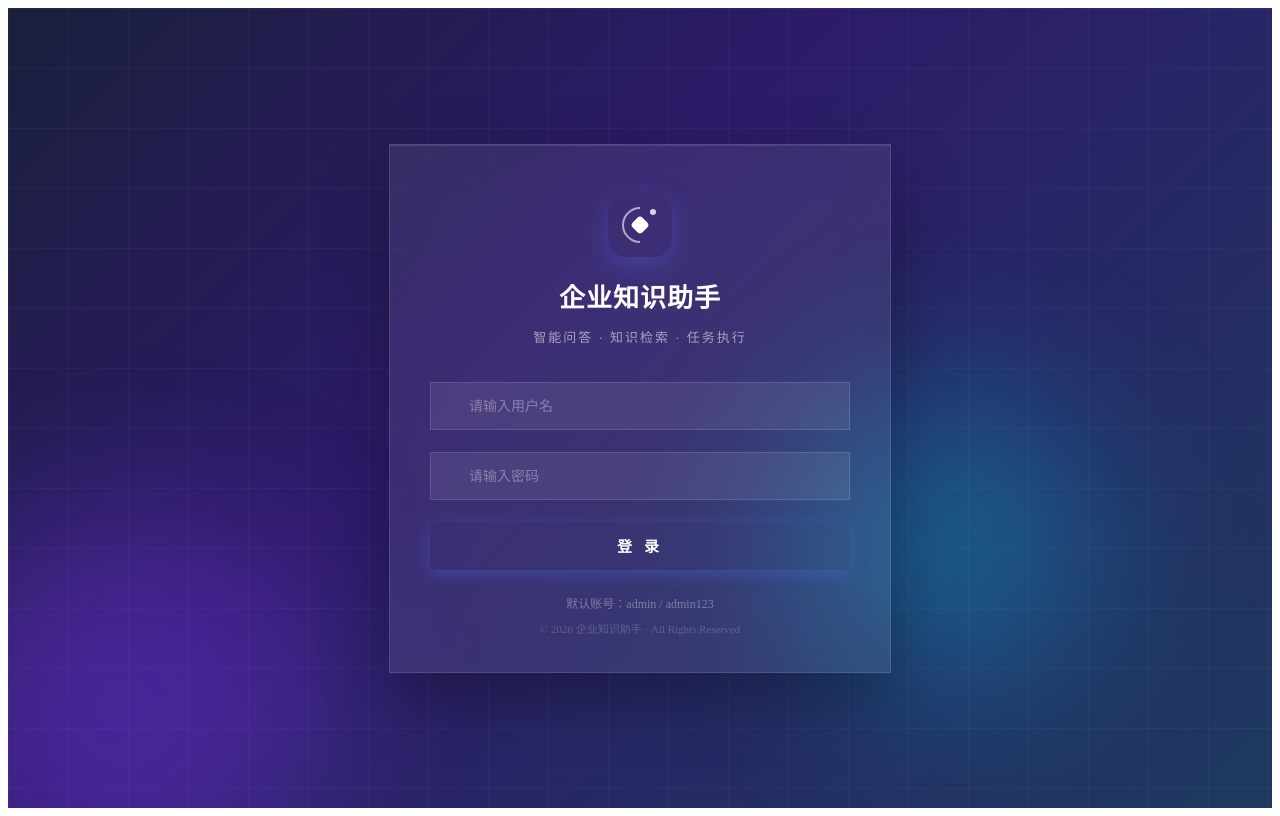
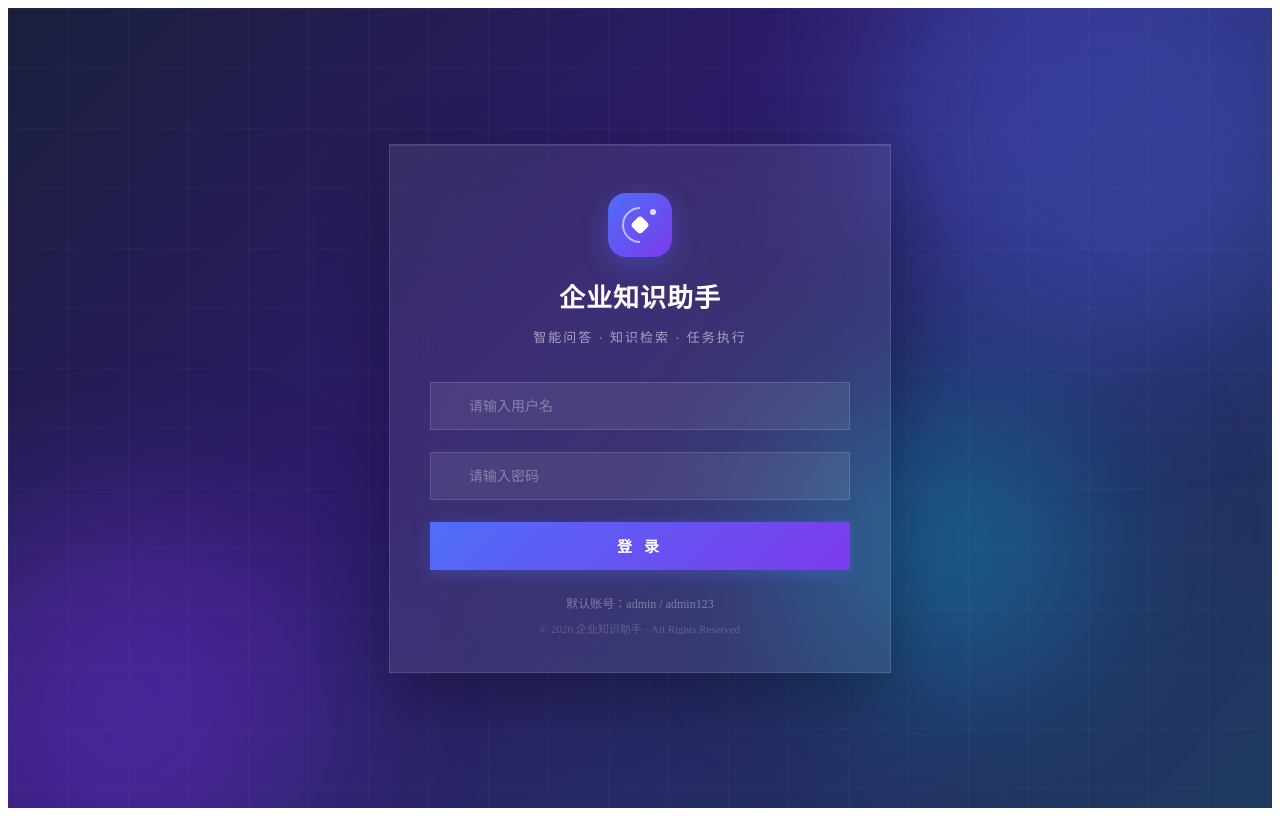
Before and after one commit to Castlecry/TEKA, a Vue app in the folder frontend/: page /login in a window 1280 px wide. Built offline with nearby package versions, Linux system fonts and the light colour scheme.

Commit message:
Feat: add theme customization with 6 preset color schemes

```diff
--- a/frontend/src/main.js
+++ b/frontend/src/main.js
@@ -4,11 +4,17 @@ import ElementPlus from 'element-plus'
 import 'element-plus/dist/index.css'
 import router from './router'
 import App from './App.vue'
+import { useThemeStore } from './stores/theme'
 
 const app = createApp(App)
+const pinia = createPinia()
 
-app.use(createPinia())
+app.use(pinia)
 app.use(router)
 app.use(ElementPlus)
 
+// 初始化主题
+const themeStore = useThemeStore()
+themeStore.initTheme()
+
 app.mount('#app')
--- /dev/null
+++ b/frontend/src/stores/theme.js
@@ -0,0 +1,89 @@
+import { defineStore } from 'pinia'
+import { ref, watch } from 'vue'
+
+export const useThemeStore = defineStore('theme', () => {
+  // 预设主题色
+  const presetThemes = {
+    blue: {
+      name: '科技蓝',
+      primary: '#4f6ef7',
+      primaryLight: '#6b8cff',
+      primaryDark: '#3b5de7',
+      primaryBg: '#f0f3ff'
+    },
+    purple: {
+      name: '优雅紫',
+      primary: '#8b5cf6',
+      primaryLight: '#a78bfa',
+      primaryDark: '#7c3aed',
+      primaryBg: '#f5f3ff'
+    },
+    green: {
+      name: '清新绿',
+      primary: '#22c55e',
+      primaryLight: '#4ade80',
+      primaryDark: '#16a34a',
+      primaryBg: '#f0fdf4'
+    },
+    orange: {
+      name: '活力橙',
+      primary: '#f59e0b',
+      primaryLight: '#fbbf24',
+      primaryDark: '#d97706',
+      primaryBg: '#fffbeb'
+    },
+    pink: {
+      name: '浪漫粉',
+      primary: '#ec4899',
+      primaryLight: '#f472b6',
+      primaryDark: '#db2777',
+      primaryBg: '#fdf2f8'
+    },
+    cyan: {
+      name: '湖光青',
+      primary: '#06b6d4',
+      primaryLight: '#22d3ee',
+      primaryDark: '#0891b2',
+      primaryBg: '#ecfeff'
+    }
+  }
+
+  // 当前主题key
+  const currentTheme = ref(localStorage.getItem('theme') || 'blue')
+
+  // 应用主题到CSS变量
+  const applyTheme = (themeKey) => {
+    const theme = presetThemes[themeKey]
+    if (!theme) return
+
+    document.documentElement.style.setProperty('--primary', theme.primary)
+    document.documentElement.style.setProperty('--primary-light', theme.primaryLight)
+    document.documentElement.style.setProperty('--primary-dark', theme.primaryDark)
+    document.documentElement.style.setProperty('--primary-bg', theme.primaryBg)
+  }
+
+  // 切换主题
+  const setTheme = (themeKey) => {
+    currentTheme.value = themeKey
+    localStorage.setItem('theme', themeKey)
+    applyTheme(themeKey)
+  }
+
+  // 初始化时应用保存的主题
+  const initTheme = () => {
+    applyTheme(currentTheme.value)
+  }
+
+  // 监听主题变化
+  watch(currentTheme, (newTheme) => {
+    applyTheme(newTheme)
+  })
+
+  return {
+    currentTheme,
+    presetThemes,
+    setTheme,
+    initTheme,
+    applyTheme
+  }
+})
--- a/frontend/src/views/system/SystemConfig.vue
+++ b/frontend/src/views/system/SystemConfig.vue
@@ -24,6 +24,43 @@
 
     <!-- 配置卡片区域 -->
     <el-row :gutter="24" class="config-grid">
+      <!-- 主题配置 -->
+      <el-col :span="24">
+        <div class="config-card theme-card">
+          <div class="card-header">
+            <div class="card-icon theme">
+              <el-icon :size="20"><Brush /></el-icon>
+            </div>
+            <div class="card-title">
+              <h3>主题外观</h3>
+              <p>自定义界面主题色，打造个性化工作空间</p>
+            </div>
+          </div>
+          <div class="theme-selector">
+            <div
+              v-for="(theme, key) in themeStore.presetThemes"
+              :key="key"
+              class="theme-option"
+              :class="{ active: themeStore.currentTheme === key }"
+              @click="themeStore.setTheme(key)"
+            >
+              <div class="theme-preview">
+                <div class="theme-color" :style="{ background: theme.primary }"></div>
+                <div class="theme-color light" :style="{ background: theme.primaryLight }"></div>
+                <div class="theme-color bg" :style="{ background: theme.primaryBg }"></div>
+              </div>
+              <div class="theme-info">
+                <span class="theme-name">{{ theme.name }}</span>
+                <span class="theme-hex">{{ theme.primary }}</span>
+              </div>
+              <div class="theme-check" v-if="themeStore.currentTheme === key">
+                <el-icon><Check /></el-icon>
+              </div>
+            </div>
+          </div>
+        </div>
+      </el-col>
+
       <!-- 文档解析配置 -->
       <el-col :span="12">
         <div class="config-card slide-in-left">
@@ -165,6 +202,9 @@
 import { reactive, onMounted, ref } from 'vue'
 import { ElMessage } from 'element-plus'
 import request from '@/utils/request'
+import { useThemeStore } from '@/stores/theme'
+
+const themeStore = useThemeStore()
 
 const config = reactive({
   document: {
@@ -472,4 +512,121 @@ onMounted(() => {
     width: 100%;
   }
 }
+
+/* 主题卡片 */
+.theme-card {
+  animation: slideDown 0.4s ease-out;
+}
+
+.card-icon.theme {
+  background: linear-gradient(135deg, var(--primary), var(--primary-light));
+}
+
+.theme-selector {
+  display: grid;
+  grid-template-columns: repeat(auto-fill, minmax(180px, 1fr));
+  gap: 16px;
+}
+
+.theme-option {
+  position: relative;
+  padding: 16px;
+  border: 2px solid var(--gray-200);
+  border-radius: var(--radius-md);
+  cursor: pointer;
+  transition: var(--transition);
+  background: #fff;
+}
+
+.theme-option:hover {
+  border-color: var(--primary-light);
+  transform: translateY(-2px);
+  box-shadow: var(--shadow-md);
+}
+
+.theme-option.active {
+  border-color: var(--primary);
+  background: var(--primary-bg);
+}
+
+.theme-preview {
+  display: flex;
+  gap: 6px;
+  margin-bottom: 12px;
+}
+
+.theme-color {
+  width: 24px;
+  height: 24px;
+  border-radius: 50%;
+  border: 2px solid rgba(255, 255, 255, 0.8);
+  box-shadow: 0 2px 4px rgba(0, 0, 0, 0.1);
+}
+
+.theme-color.light {
+  width: 20px;
+  height: 20px;
+  align-self: center;
+}
+
+.theme-color.bg {
+  width: 20px;
+  height: 20px;
+  align-self: center;
+  border: 1px solid var(--gray-200);
+}
+
+.theme-info {
+  display: flex;
+  flex-direction: column;
+  gap: 4px;
+}
+
+.theme-name {
+  font-size: 14px;
+  font-weight: 600;
+  color: var(--gray-800);
+}
+
+.theme-hex {
+  font-size: 12px;
+  color: var(--gray-500);
+  font-family: var(--font-mono);
+}
+
+.theme-check {
+  position: absolute;
+  top: 8px;
+  right: 8px;
+  width: 24px;
+  height: 24px;
+  border-radius: 50%;
+  background: var(--primary);
+  color: #fff;
+  display: flex;
+  align-items: center;
+  justify-content: center;
+  font-size: 14px;
+  animation: scaleIn 0.3s ease-out;
+}
+
+@keyframes scaleIn {
+  from {
+    transform: scale(0);
+  }
+  to {
+    transform: scale(1);
+  }
+}
+
+@media (max-width: 768px) {
+  .theme-selector {
+    grid-template-columns: repeat(auto-fill, minmax(140px, 1fr));
+    gap: 12px;
+  }
+
+  .theme-option {
+    padding: 12px;
+  }
+}
 </style>
```
